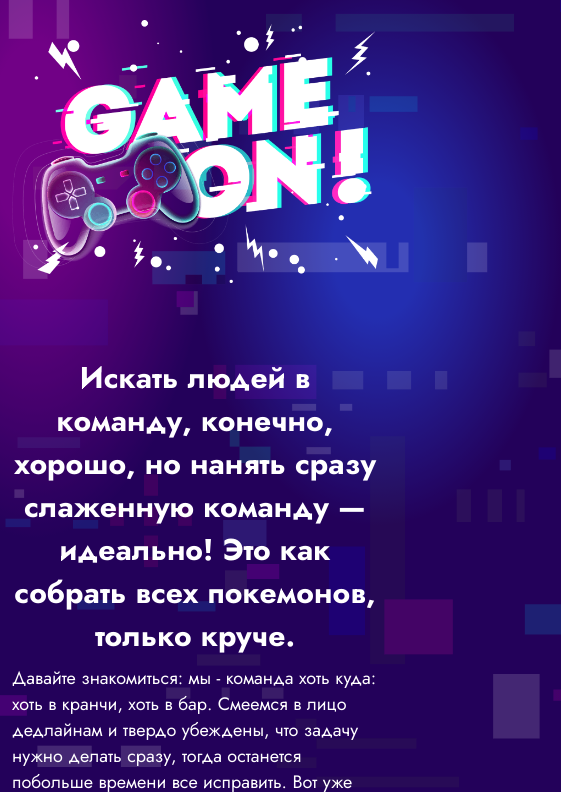
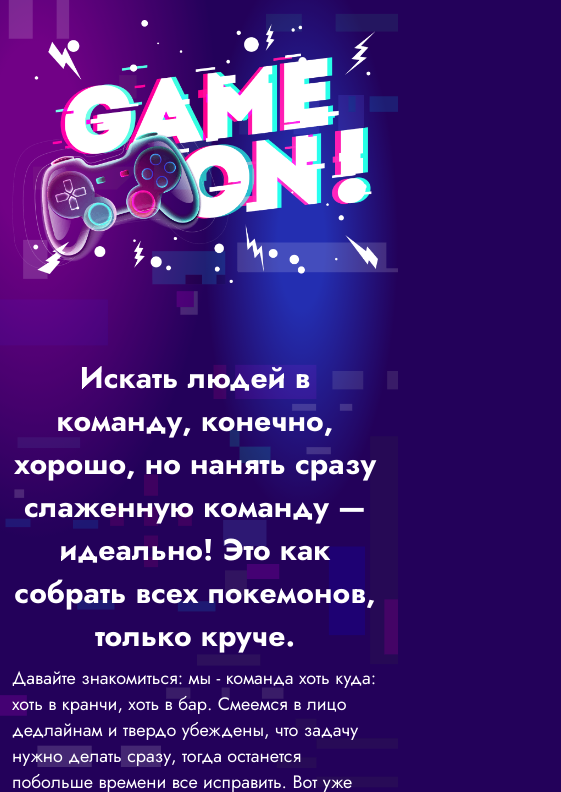
Before and after one commit to shiroorg/gamesteam, a plain HTML site: page index.html in a window 390 px wide. Shown: the top 792 px of the page, 561 px wide, since content can reach past the window. Drawn offline with nearby package versions, Linux system fonts and the light colour scheme.

Commit message:
add mobile style

```diff
--- a/css/style.css
+++ b/css/style.css
@@ -265,15 +265,19 @@ h2{
 }
 
 @media (max-width: 992px) {
+	.list h2 {
+		text-align: center;
+	}
 	.logo:after {
 		width: 100%;
 	}
 	.logo:before {
-		width: 100%;
+		width: 193px;
 		height: 550px;
 		left: 50%;
-		top: -17%;
-		margin: 0;
+		top: -20%;
+		margin-top: 0;
+		margin-left: 10px;
 	}
 	.logo img{
 		width: 100%;
@@ -297,6 +301,7 @@ h2{
 		right: 54%;
 	}
 	.bg-el2 {
+		height: 500px;
 		top: 795px;
 		left: 54%;
 		width: 178px;
```
